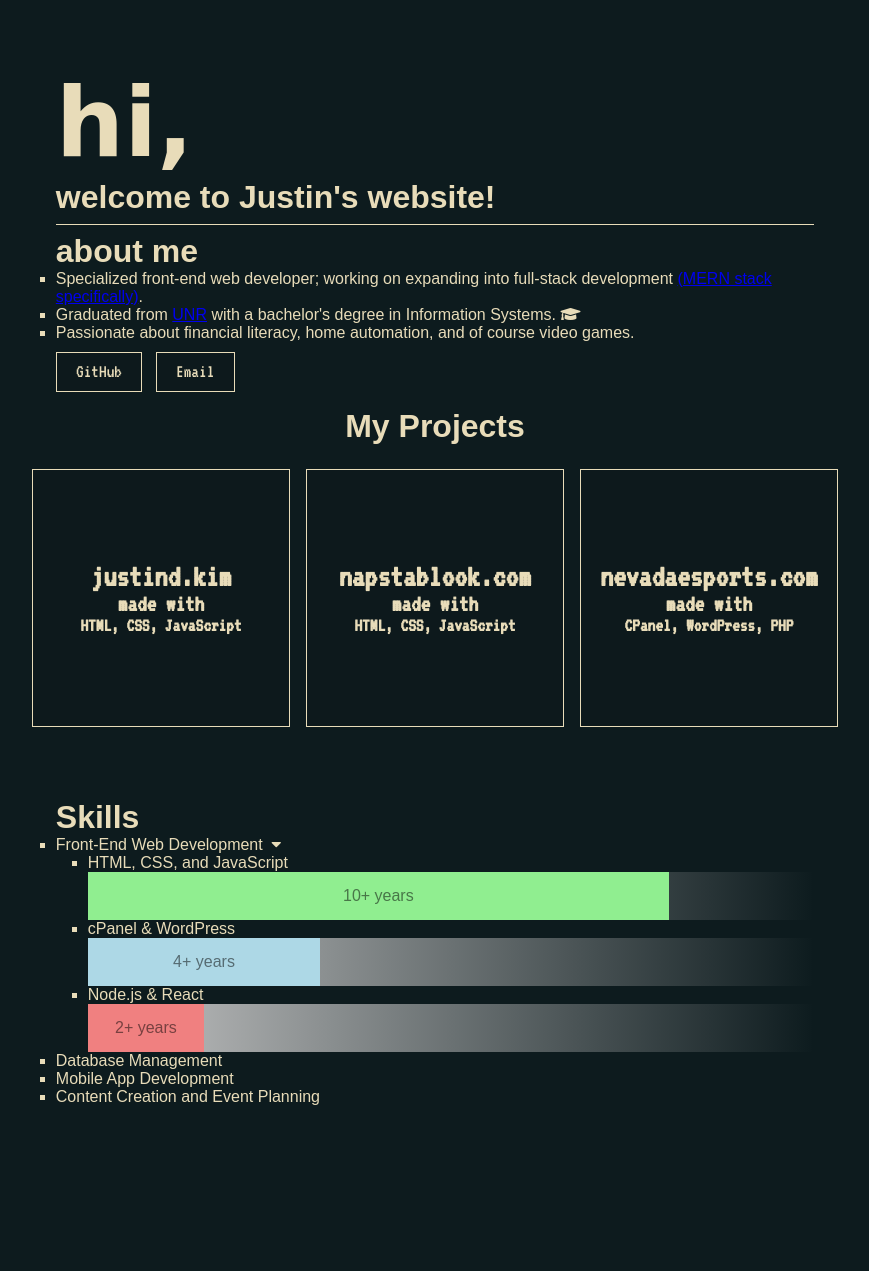
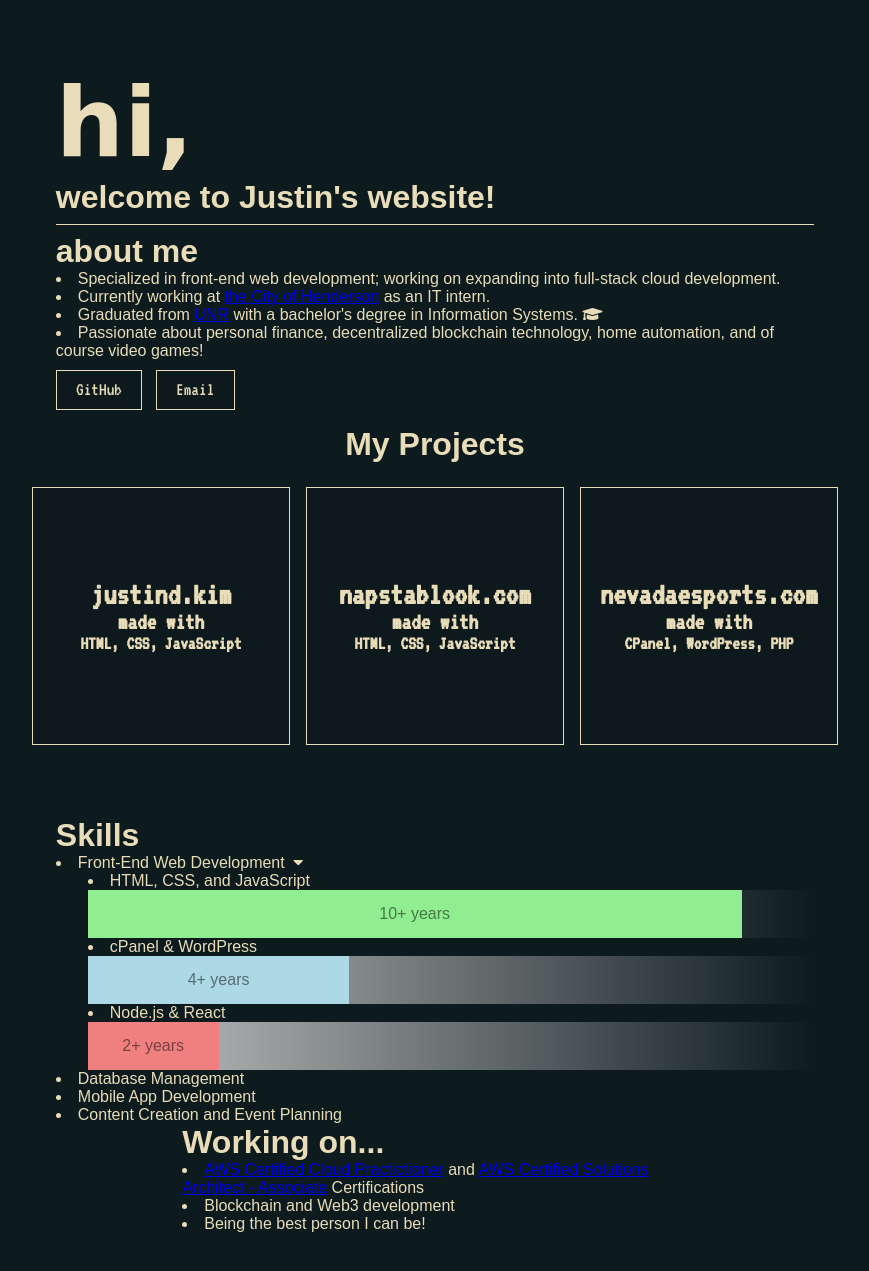
Before and after one commit to kimjustind/portfolio, a plain HTML site: page index.html in a window 1280 px wide. Shown: the part 79-1350 px from the top of the page, without its empty margins (205-1074 px from the left). Before the commit the page ends 1257 px from the top, so only its background shows below. Drawn offline with Linux system fonts and the light colour scheme; a web font is replaced by a local one.

Commit message:
Fixed some outdated information and created Working on...

```diff
--- a/css/index.css
+++ b/css/index.css
@@ -60,7 +60,7 @@ h5 {
     text-align: center;
 }
 ul {
-    list-style: square;
+    list-style: inside;
     padding: 0;
     margin: 0;
 }
@@ -159,6 +159,14 @@ main {
 #skillItems {
     margin: 0 auto;
     width: 60%;
+    display: flex;
+    flex-direction: column;
+}
+#workingOn {
+    margin: 0 auto;
+    width: 40%;
+    display: flex;
+    flex-direction: column;
 }
 .skill-bar {
     width: 100%;
@@ -174,7 +182,7 @@ main {
 }
 #skill-pro {
     display: flex;
-    width: 80%;
+    width: 90%;
     align-items: center;
     justify-content: center;
     height: inherit;
@@ -182,7 +190,7 @@ main {
 }
 #skill-react {
     display: flex;
-    width: 16%;
+    width: 18%;
     align-items: center;
     justify-content: center;
     height: inherit;
@@ -190,7 +198,7 @@ main {
 }
 #skill-cms {
     display: flex;
-    width: 32%;
+    width: 36%;
     align-items: center;
     justify-content: center;
     height: inherit;
--- a/index.html
+++ b/index.html
@@ -36,7 +36,7 @@
             <li class="nav-link">Home</li>
             <li class="nav-link"onclick="window.location.href = '#projects';">Projects</li>
             <li class="nav-link">About</li>
-            <li class="nav-link" onclick="window.open('https://github.com/kimjustind');">GitHub</li>
+            <li class="nav-link" onclick="window.open(`https://github.com/kimjustind`);">GitHub</li>
         </ul>
     </nav>
     <header class="grid-container-header">
@@ -46,9 +46,10 @@
             <hr />
             <h2>about me</h2>
             <ul id="description">
-                <li>Specialized front-end web developer; working on expanding into full-stack development <a href="https://www.geeksforgeeks.org/mern-stack/" target="_blank">(MERN stack specifically)</a>.</li>
+                <li>Specialized in front-end web development; working on expanding into full-stack cloud development.</li>
+                <li>Currently working at <a href="https://cityofhenderson.com" target="_blank">the City of Henderson</a> as an IT intern.</li>
                 <li>Graduated from <a href="https://www.unr.edu/" target="_blank">UNR</a> with a bachelor's degree in Information Systems. <i class="fas fa-graduation-cap"></i></li>
-                <li>Passionate about financial literacy, home automation, and of course video games.</li>
+                <li>Passionate about personal finance, decentralized blockchain technology, home automation, and of course video games!</li>
             </ul>
             <div id="button_profiles">
                 <button id="github_button" onclick="window.open('https://github.com/kimjustind');">GitHub</button>
@@ -90,6 +91,14 @@
                 <li>Content Creation and Event Planning</li>
             </ul>
         </div>
+        <div id="workingOn" class="grid-item">
+            <h2>Working on...</h2>
+            <ul id="skills">
+                <li><a href="https://aws.amazon.com/certification/certified-cloud-practitioner/" target="_blank">AWS Certified Cloud Practictioner</a> and <a href="https://aws.amazon.com/certification/certified-solutions-architect-associate/" target="_blank">AWS Certified Solutions Architect - Associate</a> Certifications</li>
+                <li>Blockchain and Web3 development</li>
+                <li>Being the best person I can be!</li>
+            </ul>
+        </div>
     </main>
     <footer>
 
```
